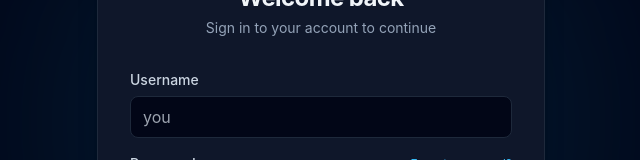
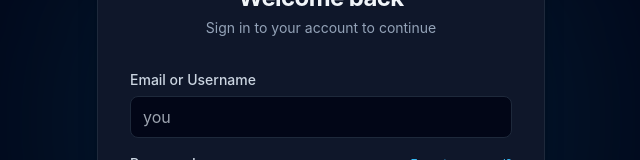
Before and after one commit to 4mh24cs167-tech/gitflow, a React (Vite) app in the folder frontend/: page /login in a window 1280 px wide. Shown: the part 278-438 px from the top of the page, without its empty margins (319-959 px from the left). Built offline with nearby package versions, Linux system fonts and the light colour scheme; no server answers.

Commit message:
fix(auth): allow users to login with either email or username

```diff
--- a/frontend/src/pages/Login.tsx
+++ b/frontend/src/pages/Login.tsx
@@ -41,7 +41,7 @@ export default function Login() {
 
         <form onSubmit={handleSubmit} className="space-y-4">
           <div>
-            <label className="block text-sm font-medium mb-1.5 text-slate-700 dark:text-slate-300">Username</label>
+            <label className="block text-sm font-medium mb-1.5 text-slate-700 dark:text-slate-300">Email or Username</label>
             <input
               type="text"
               required
```
Also changed, not shown: 1 other file (tests, documents, lock files or other folders).
